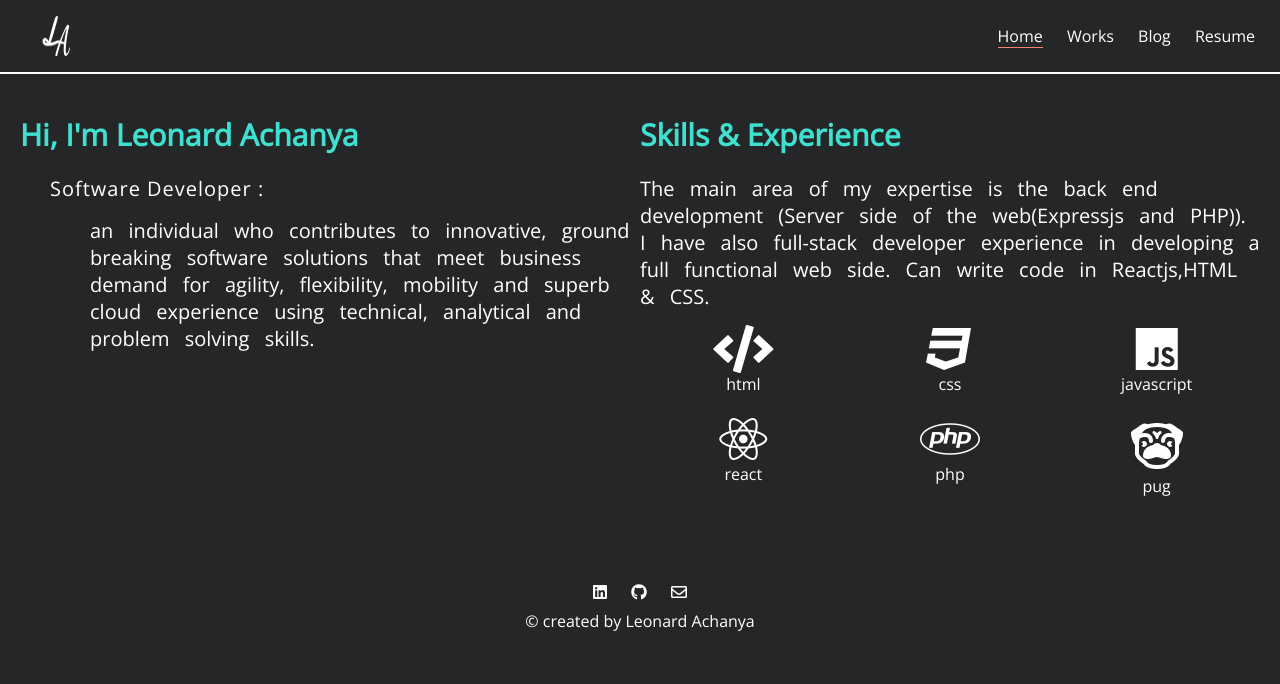
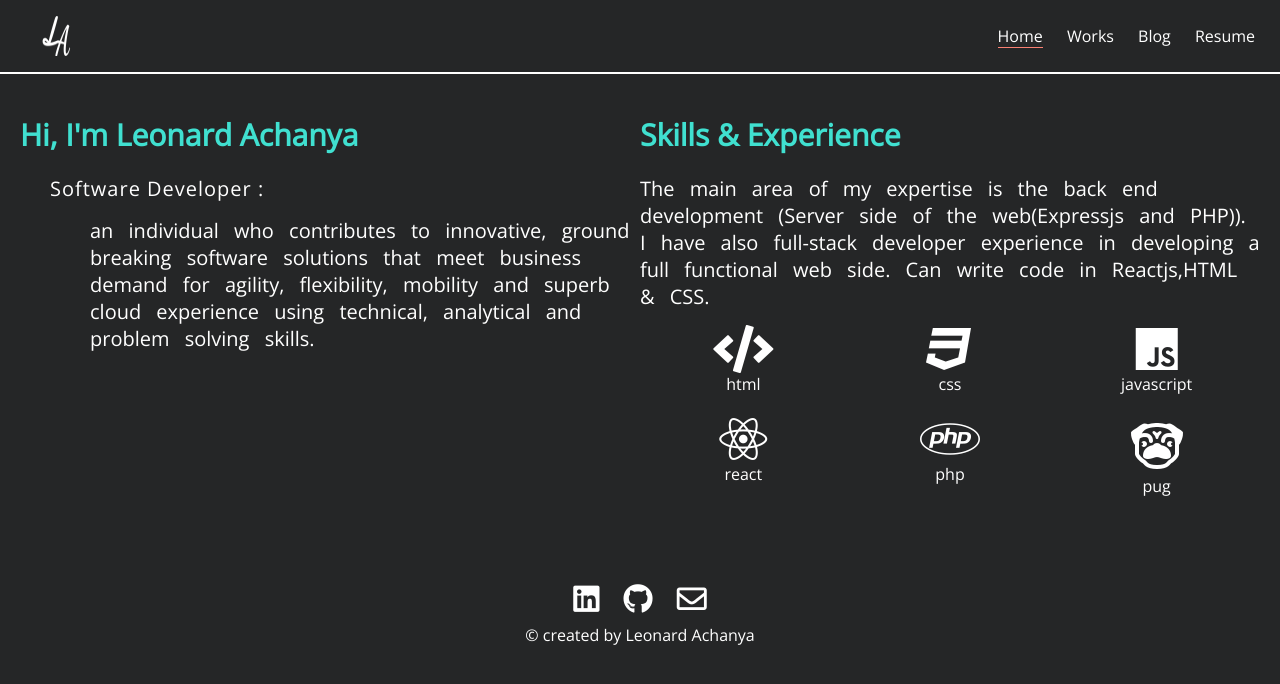
Before and after one commit to LeonardAchanya/LeonardAchanya.github.io, a plain HTML site: page index.html in a window 1280 px wide. Drawn offline with nearby package versions, Linux system fonts and the light colour scheme.

Commit message:
footer icons enlarged

```diff
--- a/style.css
+++ b/style.css
@@ -175,6 +175,9 @@ footer li{
 footer a{
     color: white;
 }
+footer i{
+    font-size: 30px;
+}
 @media screen and (max-width: 1232px) and (min-width: 841px) {
     .description{
         margin-left: 10px;
```
